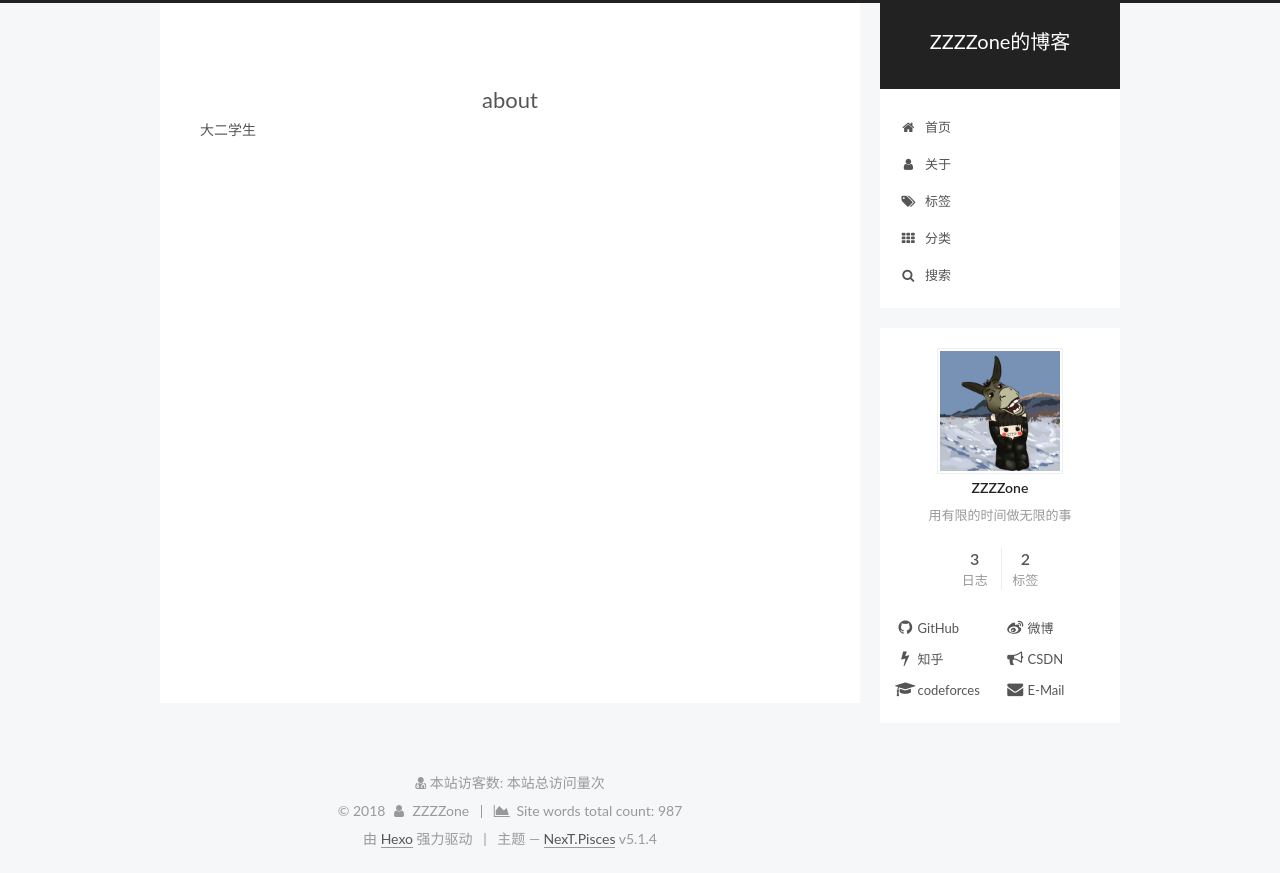
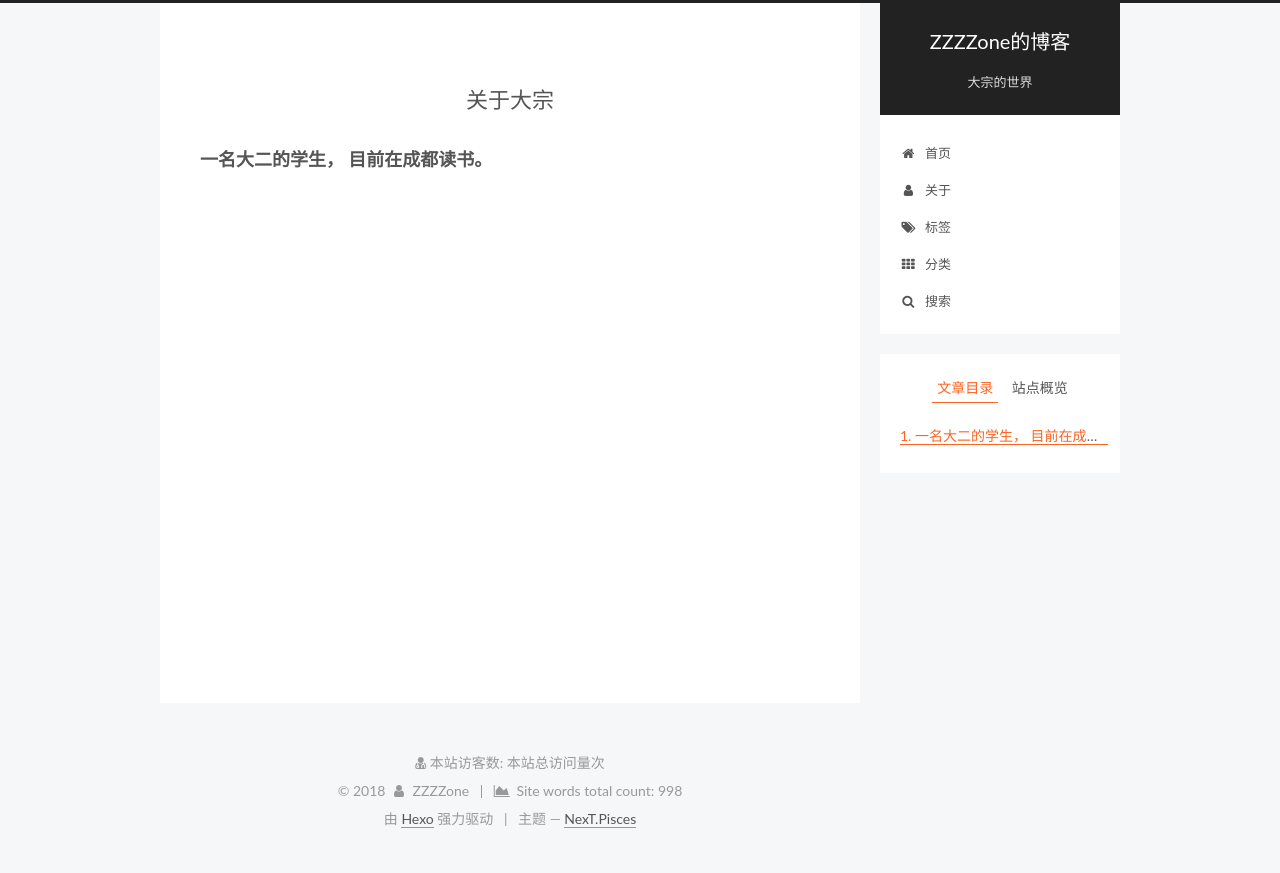
Before and after one commit to ZZZZone/-delete-ZZZZone.github.io, a plain HTML site: page about/index.html in a window 1280 px wide. Drawn offline with Linux system fonts and the light colour scheme; some packages are replaced by stand-ins of ours; a script that the page names is missing.

Commit message:
Site updated: 2018-03-12 01:00:34

```diff
--- a/about/index.html
+++ b/about/index.html
@@ -79,17 +79,17 @@
 
 
 
-<meta name="description" content="大二学生">
+<meta name="description" content="一名大二的学生， 目前在成都读书。">
 <meta property="og:type" content="website">
-<meta property="og:title" content="about">
+<meta property="og:title" content="关于大宗">
 <meta property="og:url" content="http://yoursite.com/about/index.html">
 <meta property="og:site_name" content="ZZZZone的博客">
-<meta property="og:description" content="大二学生">
+<meta property="og:description" content="一名大二的学生， 目前在成都读书。">
 <meta property="og:locale" content="zh-Hans">
-<meta property="og:updated_time" content="2018-03-11T02:20:38.000Z">
+<meta property="og:updated_time" content="2018-03-11T16:08:38.000Z">
 <meta name="twitter:card" content="summary">
-<meta name="twitter:title" content="about">
-<meta name="twitter:description" content="大二学生">
+<meta name="twitter:title" content="关于大宗">
+<meta name="twitter:description" content="一名大二的学生， 目前在成都读书。">
 
 
 
@@ -125,7 +125,7 @@
 
 
 
-  <title>about | ZZZZone的博客</title>
+  <title>关于大宗 | ZZZZone的博客</title>
 
 
 
@@ -160,7 +160,7 @@
       </a>
     </div>
 
-        <p class="site-subtitle"></p>
+        <p class="site-subtitle">大宗的世界</p>
 
   </div>
 
@@ -279,7 +279,7 @@
     <div class="post-block page">
       <header class="post-header">
 
-	<h1 class="post-title" itemprop="name headline">about</h1>
+	<h1 class="post-title" itemprop="name headline">关于大宗</h1>
 
 
 
@@ -291,8 +291,7 @@
       <div class="post-body">
 
 
-          <p>大二学生</p>
-
+          <h3 id="一名大二的学生，-目前在成都读书。"><a href="#一名大二的学生，-目前在成都读书。" class="headerlink" title="一名大二的学生， 目前在成都读书。"></a>一名大二的学生， 目前在成都读书。</h3>
 
       </div>
 
@@ -330,8 +329,17 @@
 
 
 
+        <ul class="sidebar-nav motion-element">
+          <li class="sidebar-nav-toc sidebar-nav-active" data-target="post-toc-wrap">
+            文章目录
+          </li>
+          <li class="sidebar-nav-overview" data-target="site-overview-wrap">
+            站点概览
+          </li>
+        </ul>
 
-      <section class="site-overview-wrap sidebar-panel sidebar-panel-active">
+
+      <section class="site-overview-wrap sidebar-panel">
         <div class="site-overview">
           <div class="site-author motion-element" itemprop="author" itemscope itemtype="http://schema.org/Person">
 
@@ -427,6 +435,22 @@
       </section>
 
 
+      <!--noindex-->
+        <section class="post-toc-wrap motion-element sidebar-panel sidebar-panel-active">
+          <div class="post-toc">
+
+
+
+
+
+
+              <div class="post-toc-content"><ol class="nav"><li class="nav-item nav-level-3"><a class="nav-link" href="#一名大二的学生，-目前在成都读书。"><span class="nav-number">1.</span> <span class="nav-text">一名大二的学生， 目前在成都读书。</span></a></li></ol></div>
+
+
+          </div>
+        </section>
+      <!--/noindex-->
+
 
 
         <div class="back-to-top">
@@ -474,7 +498,7 @@
 
       <span class="post-meta-item-text">Site words total count&#58;</span>
 
-    <span title="Site words total count">987</span>
+    <span title="Site words total count">998</span>
 
 </div>
 
@@ -488,7 +512,7 @@
 
 
 
-  <div class="theme-info">主题 &mdash; <a class="theme-link" target="_blank" href="https://github.com/iissnan/hexo-theme-next">NexT.Pisces</a> v5.1.4</div>
+  <div class="theme-info">主题 &mdash; <a class="theme-link" target="_blank" href="https://github.com/iissnan/hexo-theme-next">NexT.Pisces</a></div>
 
 
 
--- a/css/main.css
+++ b/css/main.css
@@ -1819,7 +1819,7 @@ pre .javascript .function {
   width: 4px;
   height: 4px;
   border-radius: 50%;
-  background: #73b8ff;
+  background: #ff8eda;
 }
 .links-of-blogroll {
   font-size: 13px;
--- a/search.xml
+++ b/search.xml
@@ -3,7 +3,7 @@
   <entry>
     <title><![CDATA[搭建博客遇到的坑]]></title>
     <url>%2F2018%2F03%2F11%2F%E6%90%AD%E5%BB%BA%E5%8D%9A%E5%AE%A2%E9%81%87%E5%88%B0%E7%9A%84%E5%9D%91%2F</url>
-    <content type="text"><![CDATA[折腾了小半天的配置， 我觉得配置之前先去浏览一下配置文件比较好， 因为我发现有许多很麻烦的配置其实主题在配置中都已经给写好了 只需要true 一下就可以了最多需要npm install一下， 不需要再去修改文件什么的了。 待解决问题代码高亮， 字体问题。首页预览行数控制问题。配置第三方服务。移动端如何显示侧栏的问题。 待解决疑问每一次更新博客是否都需要重新执行clean, generate, deploy命令， 是否有更简单的方法。 已解决问题侧栏链接图标配不上去问题&#160; &#160; 教程中说的是 在主题配置文件中的social_icons中添加网站的名称, 但是试了很多次都不成功.&#160; &#160; 解决办法: 发现在social也就是贴链接的位置 后面默认会有两个竖杠|| , 正确做法是在||后面粘贴图片的名字. 12345social: GitHub: https://github.com/ZZZZone || github 微博: http://weibo.com/_ZZZZone || weibo 知乎: http://www.zhihu.com/people/zzzzone-87 || bolt codeforces: http://codeforces.com/profile/ZZZZone || fort-awesome mathjax渲染问题更新， 请不要使用删除线中的方法 &#160; &#160; 网上找了很多方法, 不停地uninstall,install, 已经忘记了hexo默认给的是什么软件渲染的了.&#160; &#160; 最后使用的是markdown-it, 虽然在next主题的TOC显示上面会有一些问题, 牺牲一下吧. 毕竟写题解的时候公式很重要。 暂时先使用这种方法。markdown-it &#160; &#160; 之前一直使用的是markdown-it, 问题就是TOC有问题并且在主页无法使用&lt;!-- more --&gt;来设置阅读全文.&#160; &#160; 解决方法: 经过一番搜索, 发现了另一个软件, 叫hexo-renderer-kramed，完美解决了这个问题。参考博客: 林肯先生的blog。 具体做法这篇博客已经详细介绍了。]]></content>
+    <content type="text"><![CDATA[折腾了小半天的配置， 我觉得配置之前先去浏览一下配置文件比较好， 因为我发现有许多很麻烦的配置其实主题在配置中都已经给写好了 只需要true 一下就可以了最多需要npm install一下， 可以省很多事。 待解决问题代码高亮， 字体问题。首页预览行数控制问题。配置第三方服务。 （评论， 分享之类的）移动端如何显示侧栏的问题。是否能把csdn的博客迁过来。 待解决疑问每一次更新博客是否都需要重新执行clean, generate, deploy命令， 是否有更简单的方法。 已解决问题侧栏链接图标配不上去问题&#160; &#160; 教程中说的是 在主题配置文件中的social_icons中添加网站的名称, 但是试了很多次都不成功.&#160; &#160; 解决办法: 发现在social也就是贴链接的位置 后面默认会有两个竖杠|| , 正确做法是在||后面粘贴图片的名字. 12345social: GitHub: https://github.com/ZZZZone || github 微博: http://weibo.com/_ZZZZone || weibo 知乎: http://www.zhihu.com/people/zzzzone-87 || bolt codeforces: http://codeforces.com/profile/ZZZZone || fort-awesome mathjax渲染问题更新， 请不要使用删除线中的方法 &#160; &#160; 网上找了很多方法, 不停地uninstall,install, 已经忘记了hexo默认给的是什么软件渲染的了.&#160; &#160; 最后使用的是markdown-it, 虽然在next主题的TOC显示上面会有一些问题, 牺牲一下吧. 毕竟写题解的时候公式很重要。 暂时先使用这种方法。markdown-it &#160; &#160; 之前一直使用的是markdown-it, 问题就是TOC有问题并且在主页无法使用&lt;!-- more --&gt;来设置阅读全文.&#160; &#160; 解决方法: 经过一番搜索, 发现了另一个软件, 叫hexo-renderer-kramed，完美解决了这个问题。参考博客: 林肯先生的blog。 具体做法这篇博客已经详细介绍了。]]></content>
   </entry>
   <entry>
     <title><![CDATA[测试一下一下博客， 先贴一个题解。]]></title>
```
Also changed, not shown: 2018/03/09/hello-world/index.html (+3 -3 lines), 2018/03/09/我的第一个github博客/index.html (+3 -3 lines), 2018/03/11/搭建博客遇到的坑/index.html (+12 -12 lines), archives/2018/03/index.html (+3 -3 lines), archives/2018/index.html (+3 -3 lines), archives/index.html (+3 -3 lines), categories/index.html (+8 -8 lines), index.html (+8 -8 lines), tags/atcoder/index.html (+3 -3 lines), tags/index.html (+8 -8 lines), tags/题解/index.html (+3 -3 lines).
